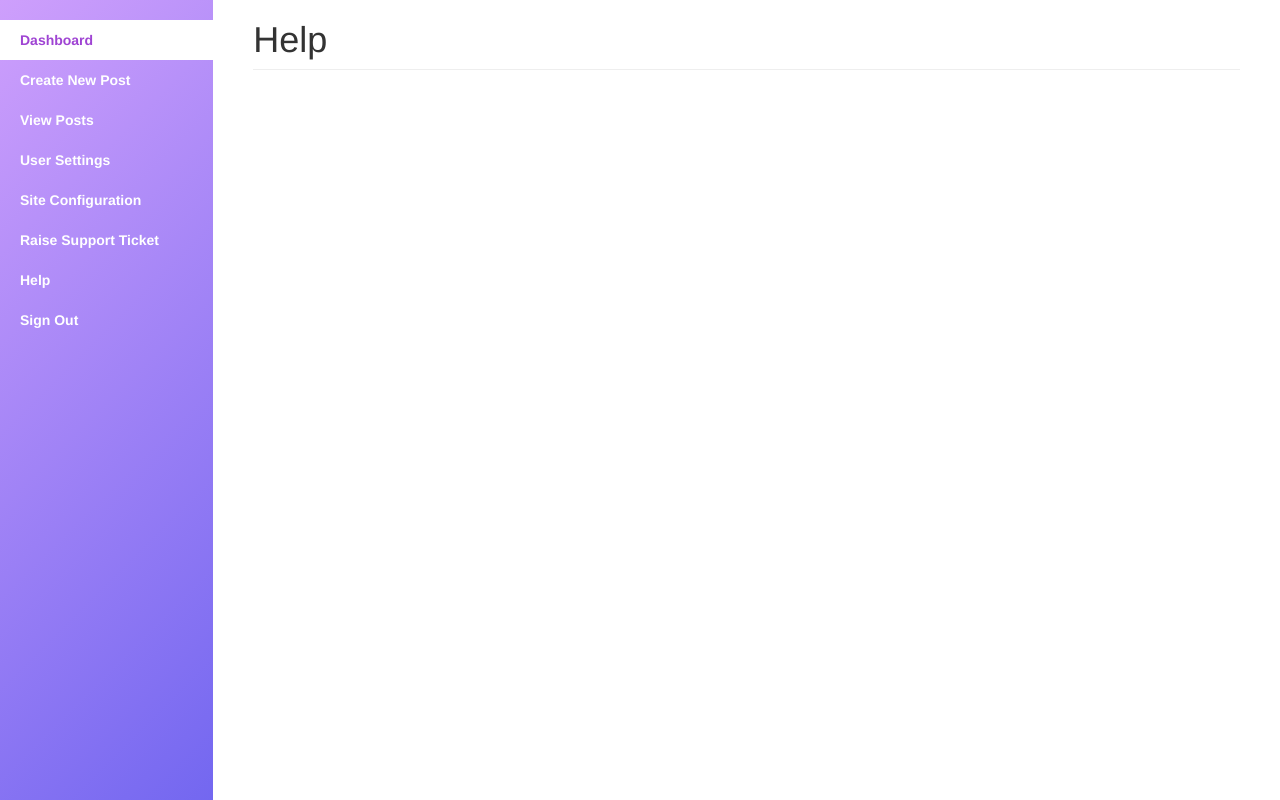
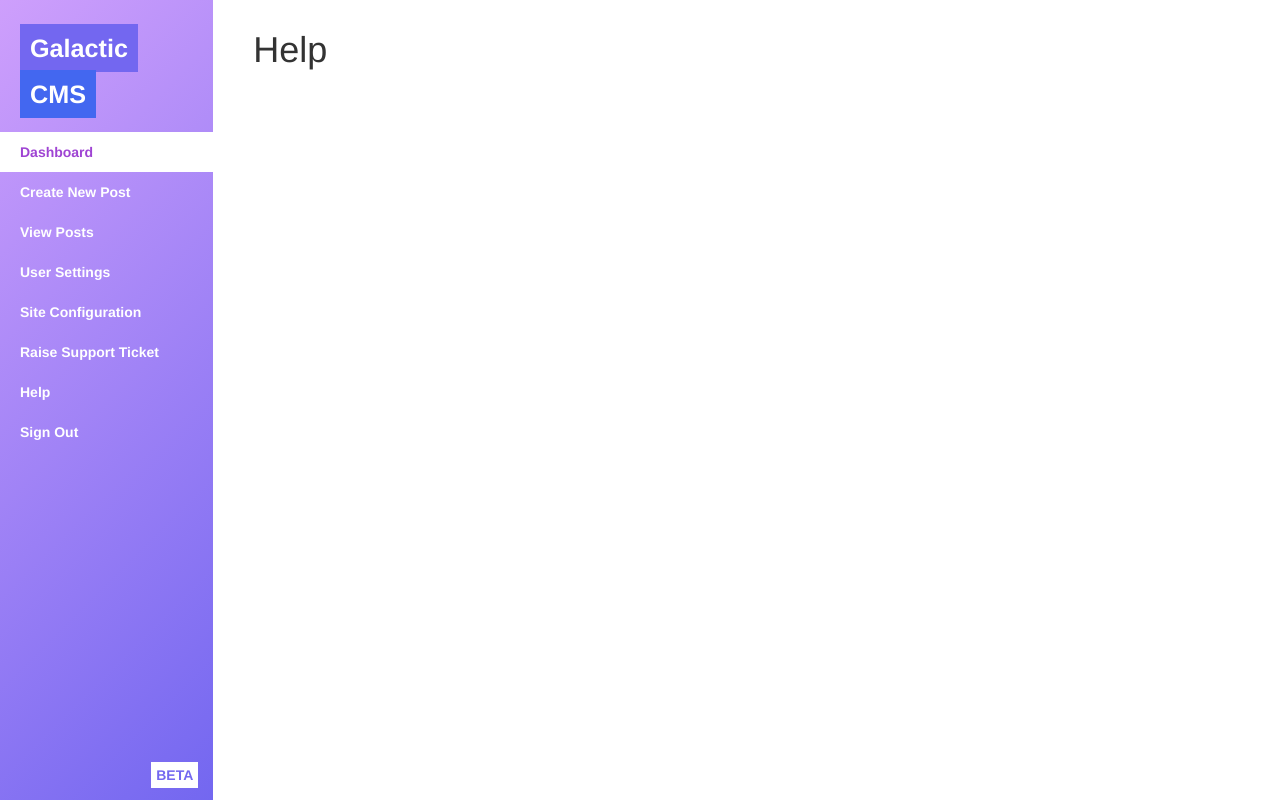
Before and after one commit to stuartmccoll/galactic_cms_flask, a Flask app: page /help in a window 1280 px wide. Run offline with Flask 2, Linux system fonts and the light colour scheme; some libraries are stand-ins or nearby versions.

Commit message:
Added beta flag and placeholder for logo in sidebar

```diff
--- a/static/style.css
+++ b/static/style.css
@@ -81,8 +81,39 @@
     padding-left: 40px;
   }
 }
-.main .page-header {
+.main {
   margin-top: 0;
+}
+
+.page-header {
+  border: none;
+  margin-top: 10px;
+}
+
+.page-header span {
+  background-color: #7367F0;
+  color: #fff;
+  font-weight: bold;
+  padding: 10px;
+}
+
+.beta-wrapper {
+  position: absolute;
+  bottom: 15px;
+  right: 15px;
+}
+
+.beta-wrapper p {
+  padding: 0;
+  margin: 0;
+}
+
+.beta-wrapper p span {
+  background-color: #fff;
+  color: #7367F0;
+  font-weight: bold;
+  text-transform: uppercase;
+  padding: 5px;
 }
 
 
@@ -105,6 +136,24 @@
   border-radius: 50%;
 }
 
+.sidebar-heading {
+  padding: 10px 0;
+}
+
+.sidebar-heading span {
+  color: #fff;
+  font-weight: bold;
+  font-size: 1.8em;
+  padding: 10px;
+}
+
+.sidebar-heading-content-1 {
+  background-color: #7367F0;
+}
+
+.sidebar-heading-content-2 {
+  background-color: #4367F0;
+}
 
 .notification-wrapper {
   position: fixed;
--- a/templates/base.html
+++ b/templates/base.html
@@ -22,6 +22,10 @@
         <div class="container-fluid">
       <div class="row">
         <div class="col-sm-3 col-md-2 sidebar">
+            <div class="sidebar-heading">
+                <p><span class="sidebar-heading-content-1">Galactic</span></p>
+                <p><span class="sidebar-heading-content-2">CMS</span></p>
+            </div>
             <ul class="nav nav-sidebar">
                 <li class="active"><a href="{{ url_for('show_admin') }}">Dashboard <span class="sr-only">(current)</span></a></li>
                 <li><a href="{{ url_for('create_post') }}">Create New Post</a></li>
@@ -32,6 +36,11 @@
                 <li><a href="{{ url_for('show_help') }}">Help</a></li>
                 <li><a href="{{ url_for('sign_out') }}">Sign Out</a></li>
             </ul>
+            <div class="beta-wrapper">
+                <p>
+                    <span>beta</span>
+                </p>
+            </div>
         </div>
 
         {% block content %}
```
